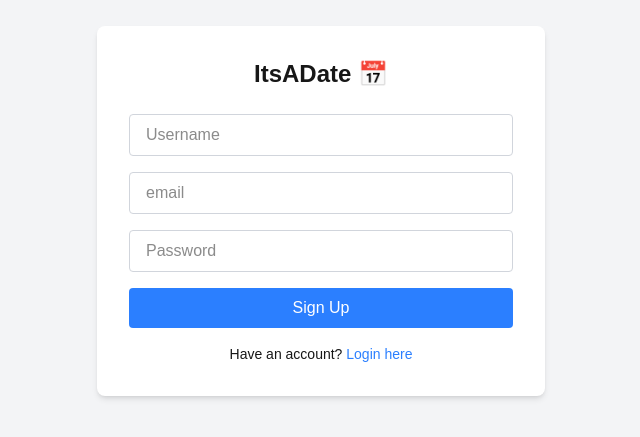
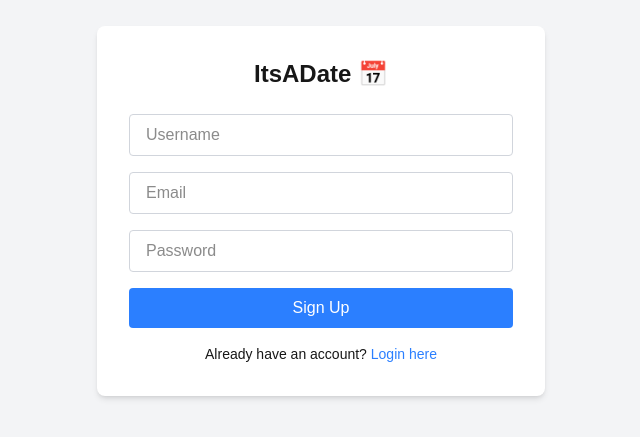
Before and after one commit to DarrennPoh/its-a-date, a Next.js app: page /signup in a window 1280 px wide. Shown: the part 189-626 px from the top of the page, without its empty margins (319-959 px from the left). Built offline with nearby package versions, Linux system fonts and the light colour scheme.

Commit message:
Fixed enter key

```diff
--- a/src/app/login/page.js
+++ b/src/app/login/page.js
@@ -1,33 +1,33 @@
 'use client'
 
-import { useState } from 'react' // react way of tsoring values that can change
-import { useRouter } from 'next/navigation' // direct to new page after login
+import { useState } from 'react'
+import { useRouter } from 'next/navigation'
 
 export default function LoginPage() {
   const router = useRouter()
   const [username, setUsername] = useState('')
-    const [password,setPassword] = useState('')
-    const [error,setError] = useState('')
+  const [password, setPassword] = useState('')
+  const [error, setError] = useState('')
 
   async function handleLogin() {
     setError('')
 
-        const response = await fetch('/api/login',{
-            method:'POST',
-            headers:{'Content-Type':'application/json'},
-            body : JSON.stringify({username,password})
+    const response = await fetch('/api/login', {
+      method: 'POST',
+      headers: { 'Content-Type': 'application/json' },
+      body: JSON.stringify({ username, password })
     })
 
     const data = await response.json()
 
-        if(!response.ok) {
+    if (!response.ok) {
       setError(data.message || 'Login Failed')
       return
     }
 
-        localStorage.setItem('token',data.token)
-        localStorage.setItem('userId',data.userId)
-        localStorage.setItem('username',data.username)
+    localStorage.setItem('token', data.token)
+    localStorage.setItem('userId', data.userId)
+    localStorage.setItem('username', data.username)
 
     router.push('/dashboard')
   }
@@ -37,6 +37,7 @@ export default function LoginPage() {
       <div className="bg-white p-8 rounded-lg shadow-md w-full max-w-md">
         <h1 className="text-2xl font-bold text-center mb-6">ItsADate 📅</h1>
 
+        <form onSubmit={(e) => { e.preventDefault(); handleLogin() }}>
           <input
             type="text"
             placeholder="Username"
@@ -50,17 +51,18 @@ export default function LoginPage() {
             placeholder="Password"
             value={password}
             onChange={(e) => setPassword(e.target.value)}
-        className="w-full border border-gray-300 rounded px-4 py-2 mb-4 focus:outline-none focus:border-blue-500"
+            className="w-full border border-gray-300 rounded px=4 py-2 mb-4 focus:outline-none focus:border-blue-500"
           />
 
           {error && <p className="text-red-500 text-sm mb-4">{error}</p>}
 
           <button
-        onClick={handleLogin}
+            type="submit"
             className="w-full bg-blue-500 text-white py-2 rounded hover:bg-blue-600 transition"
           >
             Login
           </button>
+        </form>
 
         <p className="text-center mt-4 text-sm">
           Don't have an account?{' '}
--- a/src/app/signup/page.js
+++ b/src/app/signup/page.js
@@ -1,23 +1,22 @@
 'use client'
 
-import { useState } from 'react' // react way of tsoring values that can change
-import { useRouter } from 'next/navigation' // direct to new page after login
+import { useState } from 'react'
+import { useRouter } from 'next/navigation'
 
 export default function SignUpPage() {
   const router = useRouter()
   const [username, setUsername] = useState('')
-    const [password,setPassword] = useState('')
+  const [password, setPassword] = useState('')
   const [email, setEmail] = useState('')
-    const [error,setError] = useState('')
-
+  const [error, setError] = useState('')
 
   async function handleSignup() {
     setError('')
 
-        const response = await fetch('/api/signup',{
-            method:'POST',
-            headers:{'Content-Type':'application/json'},
-            body :JSON.stringify({username,password,email})
+    const response = await fetch('/api/signup', {
+      method: 'POST',
+      headers: { 'Content-Type': 'application/json' },
+      body: JSON.stringify({ username, password, email })
     })
 
     const data = await response.json()
@@ -26,7 +25,7 @@ export default function SignUpPage() {
       return
     }
 
-        router.push('/login')
+    router.push('/dashboard')  // ← redirects to dashboard after signup
   }
 
   return (
@@ -34,6 +33,7 @@ export default function SignUpPage() {
       <div className="bg-white p-8 rounded-lg shadow-md w-full max-w-md">
         <h1 className="text-2xl font-bold text-center mb-6">ItsADate 📅</h1>
 
+        <form onSubmit={(e) => { e.preventDefault(); handleSignup() }}>
           <input
             type="text"
             placeholder="Username"
@@ -41,12 +41,14 @@ export default function SignUpPage() {
             onChange={(e) => setUsername(e.target.value)}
             className="w-full border border-gray-300 rounded px-4 py-2 mb-4 focus:outline-none focus:border-blue-500"
           />
+
           <input
             type="email"
-        placeholder="email"
+            placeholder="Email"
             value={email}
-        onChange = {(e)=>setEmail(e.target.value)}
-        className="w-full border border-gray-300 rounded px-4 py-2 mb-4 focus:outline-none focus:border-blue-500"/>
+            onChange={(e) => setEmail(e.target.value)}
+            className="w-full border border-gray-300 rounded px-4 py-2 mb-4 focus:outline-none focus:border-blue-500"
+          />
 
           <input
             type="password"
@@ -58,11 +60,16 @@ export default function SignUpPage() {
 
           {error && <p className="text-red-500 text-sm mb-4">{error}</p>}
 
-        <button onClick={handleSignup}
-        className="w-full bg-blue-500 text-white py-2 rounded hover:bg-blue-600 transition">Sign Up</button>
+          <button
+            type="submit"
+            className="w-full bg-blue-500 text-white py-2 rounded hover:bg-blue-600 transition"
+          >
+            Sign Up
+          </button>
+        </form>
 
         <p className="text-center mt-4 text-sm">
-        Have an account?{' '}
+          Already have an account?{' '}
           <a href="/login" className="text-blue-500 hover:underline">Login here</a>
         </p>
       </div>
```
Lines whose indentation alone changed are shown as unchanged.
